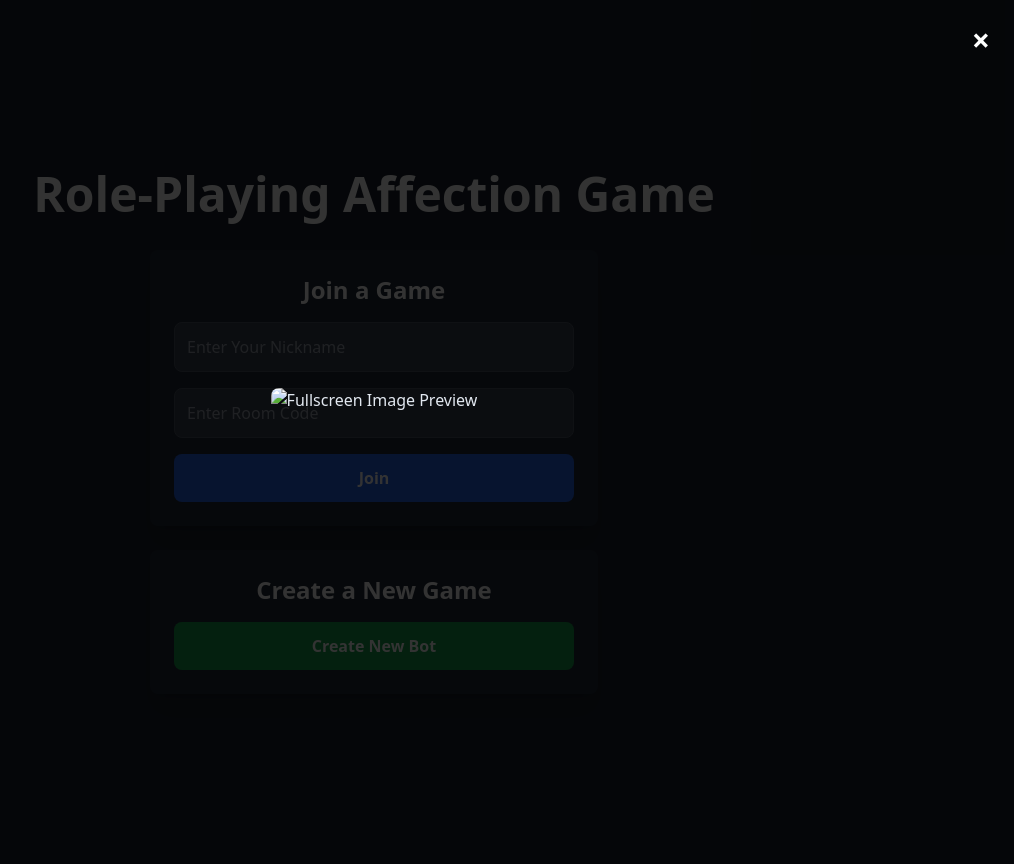
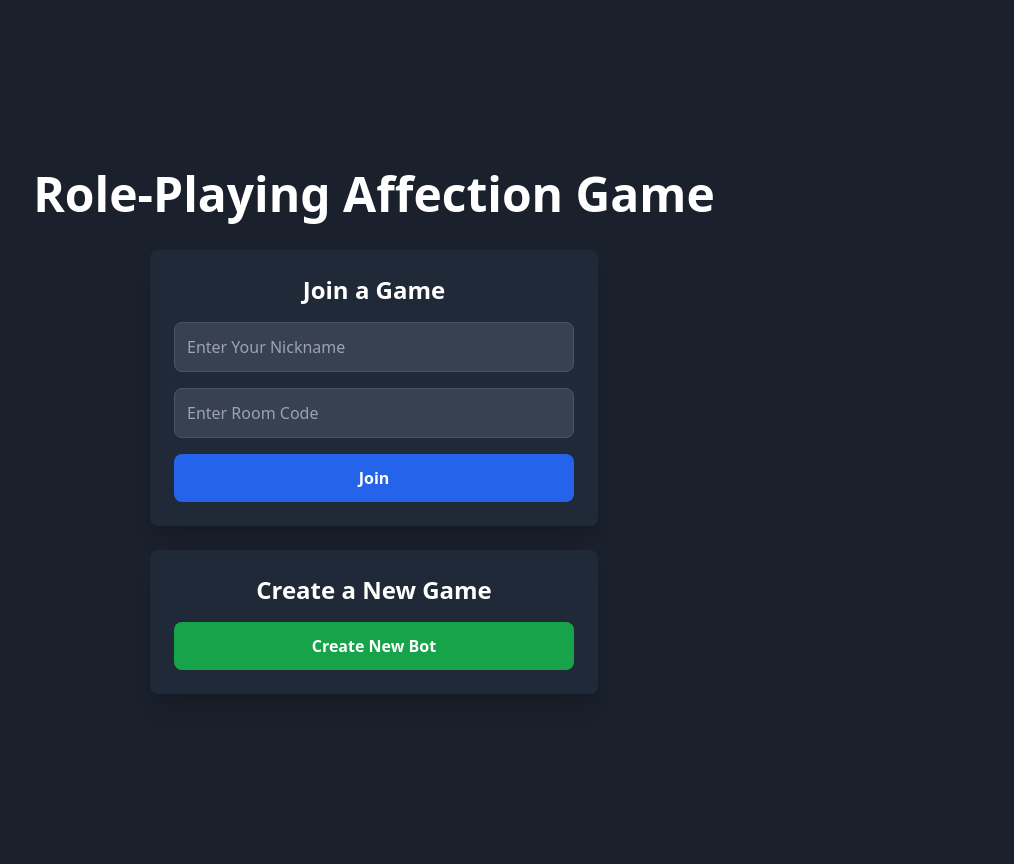
Before and after one commit to ncoat48/mikichats, a Flask app: page / in a window 1280 px wide. Shown: the whole page, without its empty margins (266-1280 px from the left). Before the commit the page ends 670 px from the top, so only its background shows below. Run offline with Flask 3, Linux system fonts and the light colour scheme; parts of the project's set-up code (start-up, migrations or seed data) failed here and were passed over; some libraries are stand-ins or nearby versions.

Commit message:
Update layout.html

```diff
--- a/templates/layout.html
+++ b/templates/layout.html
@@ -1,5 +1,6 @@
 <!DOCTYPE html>
 <html lang="en">
+
 <head>
     <meta charset="UTF-8">
     <meta name="viewport" content="width=device-width, initial-scale=1.0">
@@ -9,114 +10,64 @@
     <style>
         /* Simple dark mode theme */
         body {
-            background-color: #1a202c; /* Equivalent to bg-gray-900 */
-            color: #e2e8f0; /* Equivalent to text-gray-200 */
+            background-color: #1a202c;
+            /* Equivalent to bg-gray-900 */
+            color: #e2e8f0;
+            /* Equivalent to text-gray-200 */
         }
+
         .chat-bubble {
             max-width: 75%;
             padding: 0.75rem 1rem;
             border-radius: 0.75rem;
         }
+
         .chat-bubble-self {
-            background-color: #4299e1; /* bg-blue-600 */
+            background-color: #4299e1;
+            /* bg-blue-600 */
             color: white;
             border-bottom-right-radius: 0;
         }
+
         .chat-bubble-bot {
-            background-color: #4a5568; /* bg-gray-700 */
+            background-color: #4a5568;
+            /* bg-gray-700 */
             color: white;
             border-bottom-left-radius: 0;
         }
+
         .chat-bubble-other {
-            background-color: #718096; /* bg-gray-600 */
+            background-color: #718096;
+            /* bg-gray-600 */
             color: white;
             border-bottom-left-radius: 0;
         }
+
         .chat-bubble-system {
             background-color: #383838;
-            color: #a0aec0; /* text-gray-400 */
+            color: #a0aec0;
+            /* text-gray-400 */
             font-style: italic;
             font-size: 0.875rem;
             text-align: center;
         }
+
+        /* --- CSS FOR BOT AVATAR --- */
         .chat-avatar {
             width: 32px;
             height: 32px;
             border-radius: 50%;
             object-fit: cover;
-            border: 2px solid #6366f1; /* A little indigo border */
-        }
-
-        /* --- NEW: Fullscreen Image Modal Styles --- */
-        #image-modal {
-            position: fixed;
-            top: 0; left: 0; right: 0; bottom: 0;
-            background-color: rgba(0, 0, 0, 0.8);
-            z-index: 50;
-            display: flex;
-            align-items: center;
-            justify-content: center;
-            padding: 1rem;
-            cursor: pointer;
-        }
-        #image-modal img {
-            max-width: 90vw;
-            max-height: 90vh;
-            object-fit: contain;
-            border-radius: 0.5rem;
-        }
-        #modal-close-btn {
-            position: absolute;
-            top: 1.5rem;
-            right: 1.5rem;
-            font-size: 2rem;
-            color: white;
-            font-weight: bold;
-            line-height: 1;
+            border: 2px solid #6366f1;
+            /* A little indigo border */
         }
     </style>
 </head>
+
 <body class="font-sans antialiased">
     <div class="container mx-auto p-4 md:p-6 lg:p-8 max-w-4xl">
         {% block content %}{% endblock %}
     </div>
+</body>
 
-    <!-- === NEW: Fullscreen Image Modal HTML === -->
-    <div id="image-modal" class="hidden">
-        <span id="modal-close-btn">&times;</span>
-        <img id="modal-image-content" src="" alt="Fullscreen Image Preview">
-    </div>
-
-    <!-- === NEW: Global JavaScript for Modal === -->
-    <script>
-        // Get modal elements
-        const imageModal = document.getElementById('image-modal');
-        const modalImage = document.getElementById('modal-image-content');
-        const closeModalBtn = document.getElementById('modal-close-btn');
-
-        // Global function that any page can call
-        function openImageModal(src) {
-            if (imageModal && modalImage) {
-                modalImage.src = src;
-                imageModal.classList.remove('hidden');
-            }
-        }
-
-        // Function to close the modal
-        function closeImageModal() {
-            if (imageModal) {
-                imageModal.classList.add('hidden');
-                modalImage.src = ''; // Clear src
-            }
-        }
-
-        // Add event listeners to close
-        if (imageModal) {
-            imageModal.addEventListener('click', closeImageModal);
-        }
-        if (closeModalBtn) {
-            closeModalBtn.addEventListener('click', closeImageModal);
-        }
-    </script>
-</body>
 </html>
```
